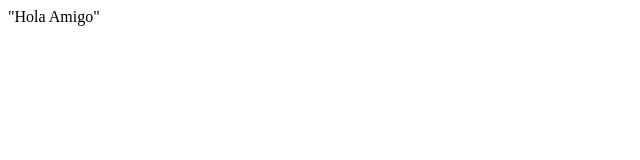
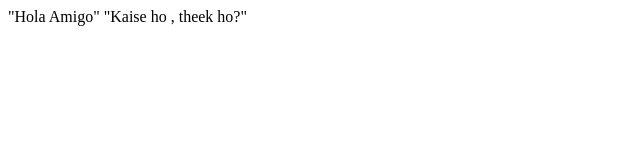
Before and after one commit to Shivwhoo/LocalRepo, a plain HTML site: page index.html in a window 1280 px wide. Shown: the whole page, without its empty margins (0-640 px from the left). Drawn offline with Linux system fonts and the light colour scheme.

Commit message:
feature1

```diff
--- a/index.html
+++ b/index.html
@@ -1,3 +1,4 @@
 <p>
     "Hola Amigo"
+    "Kaise ho , theek ho?"
 </p>
```
